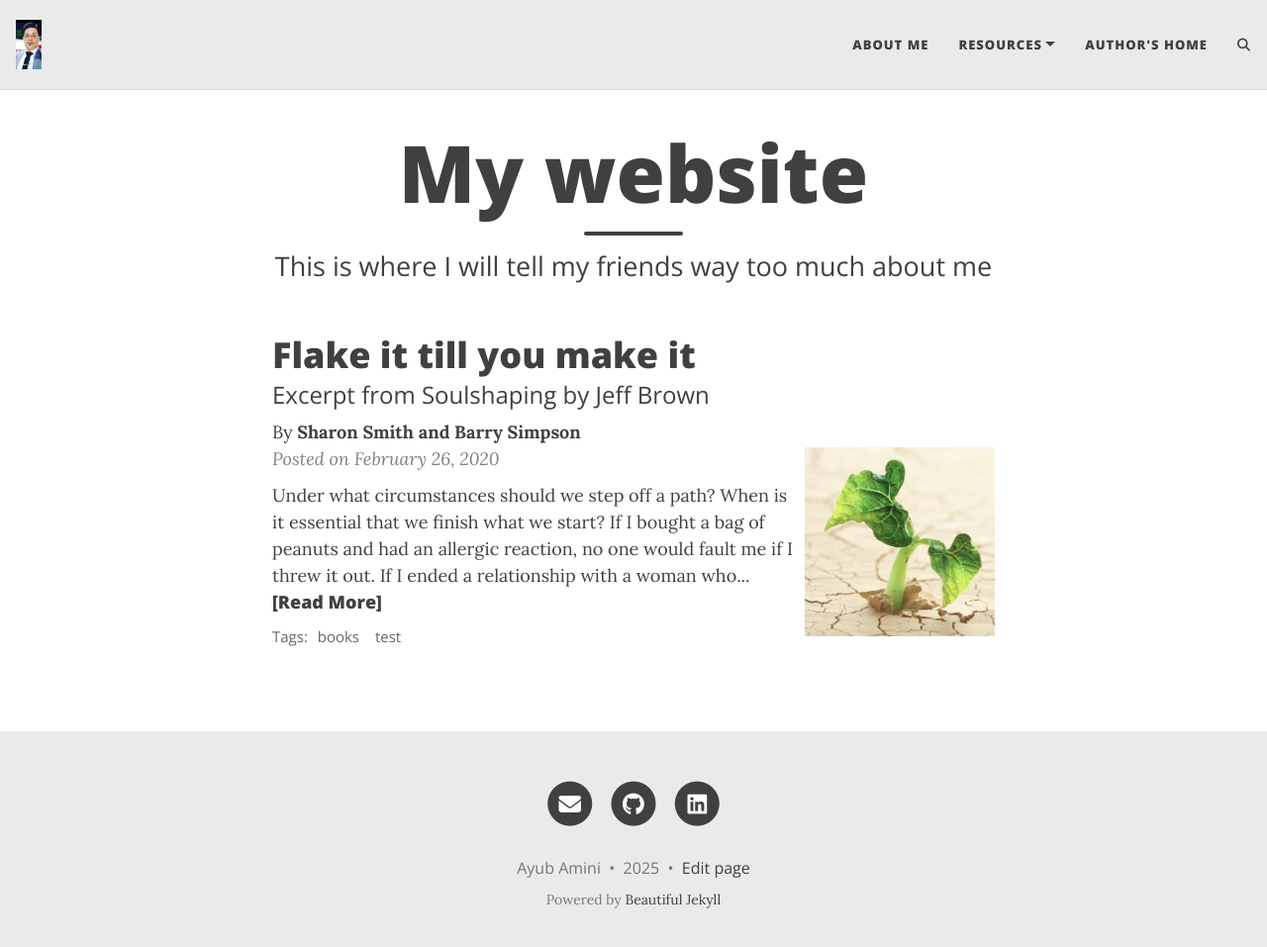
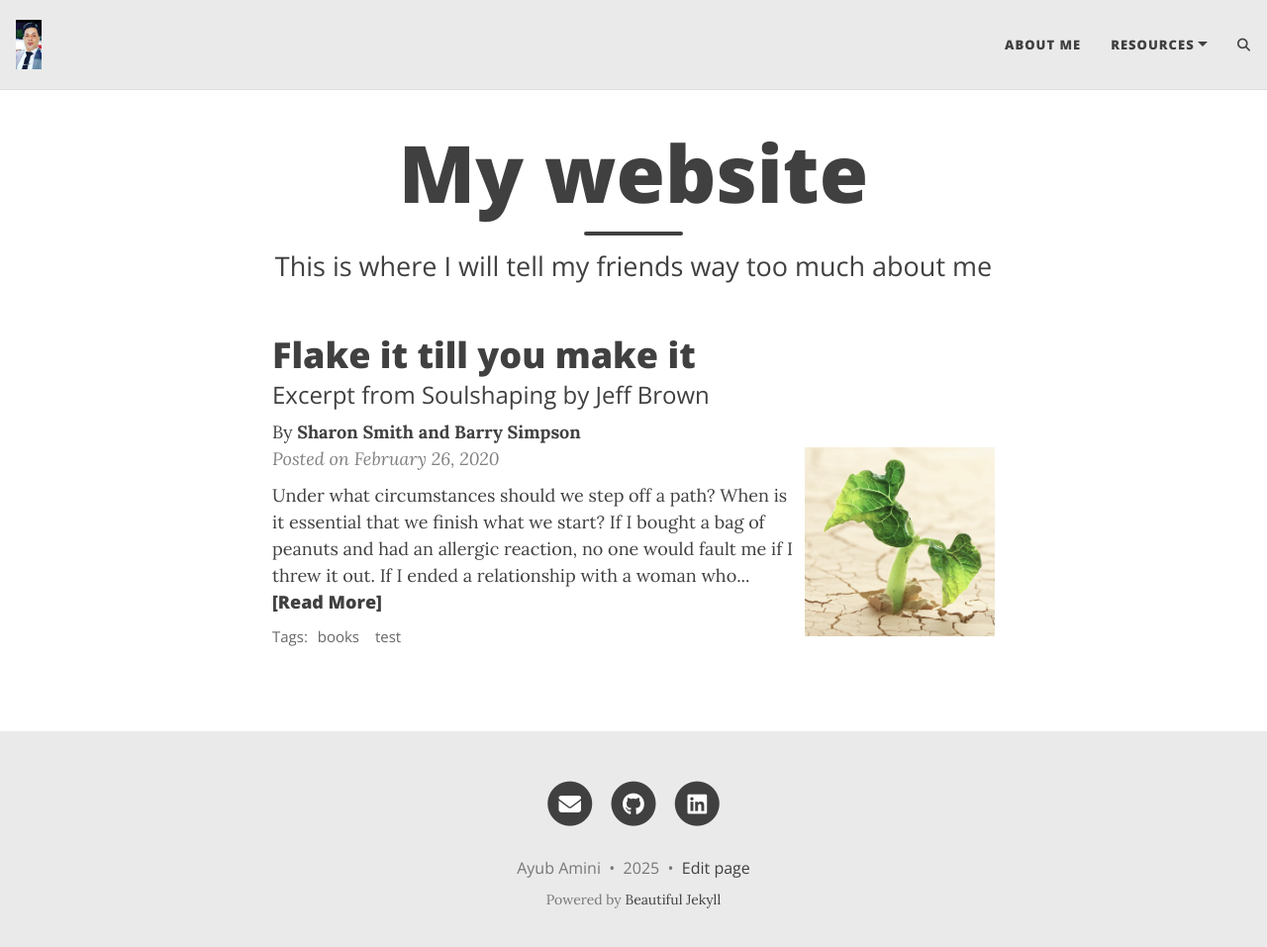
Before and after one commit to jobe1366/jobe1366.github.io, a Jekyll site: the page built from index.html, in a window 1280 px wide and 970 px high. Shown: the top 957 px of the window at 99% size. Built offline with Jekyll 4.4.1, drawn with Linux system fonts in a browser that asks for light colours; the list of posts is cut into pages by our own code; comment, search, counter and statistics services are not loaded.

Commit message:
Update _config.yml

```diff
--- a/_config.yml
+++ b/_config.yml
@@ -24,7 +24,7 @@ navbar-links:
   Resources:
     - Beautiful Jekyll: "https://beautifuljekyll.com"
     - Learn markdown: "https://www.markdowntutorial.com/"
-  Author's home: "https://deanattali.com"
+
 
 ################
 # --- Logo --- #
```
